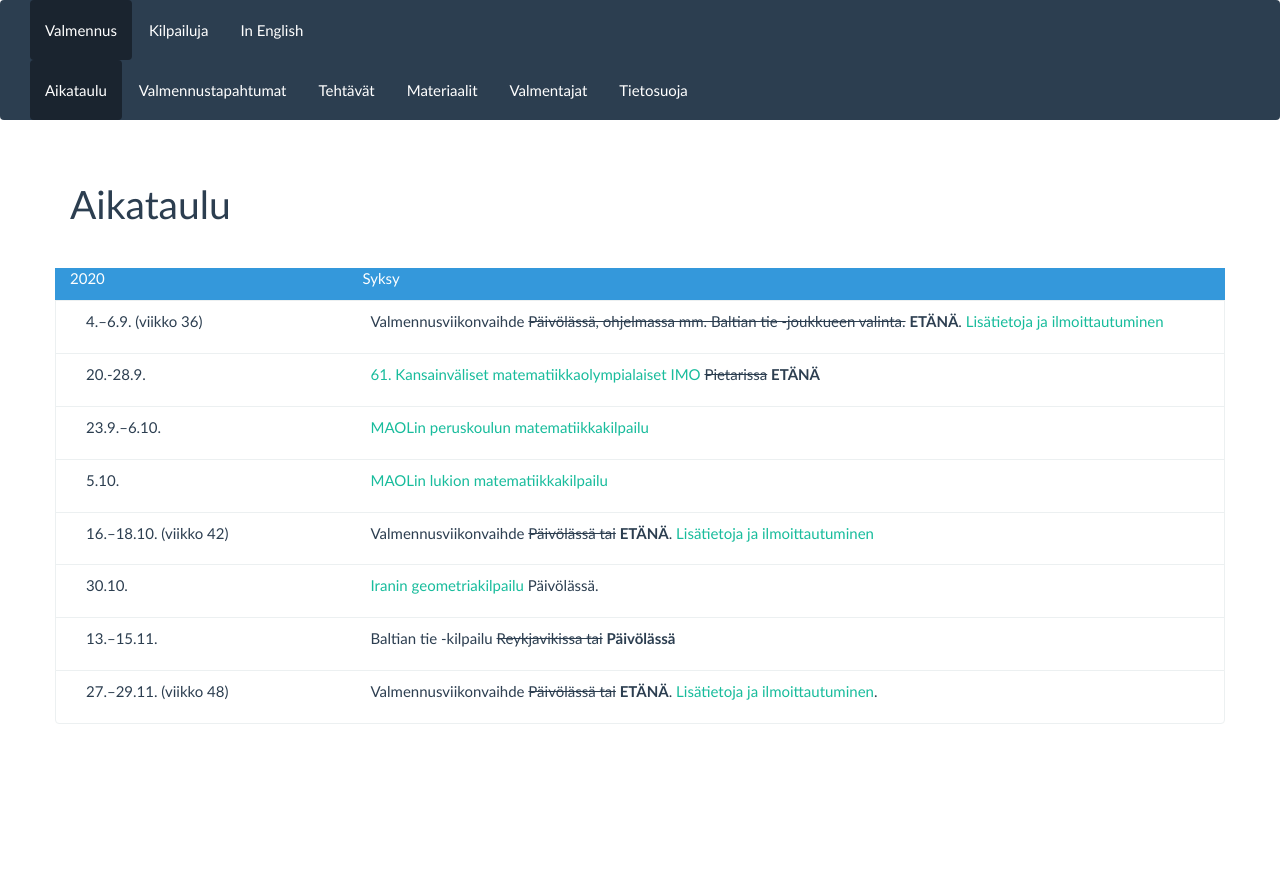
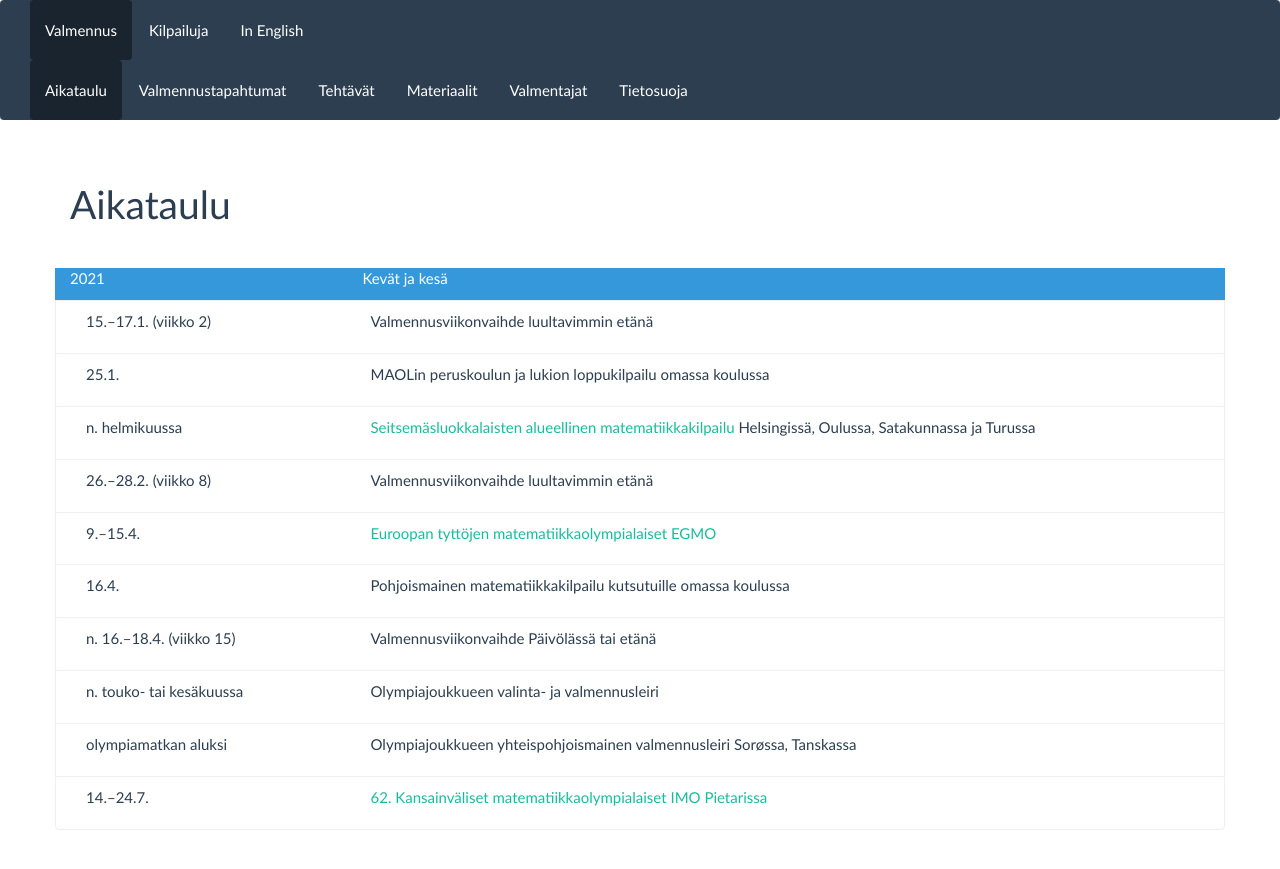
Before and after one commit to matematiikkakilpailut/matematiikkakilpailut.github.io, a Jekyll site: the page built from aikataulu/index.md, in a window 1280 px wide. Shown: the top 869 px of the page. Built offline with Jekyll 4.4.1, drawn with Linux system fonts in a browser that asks for light colours.

Commit message:
Kevään ja kesän 2021 aikataulu

```diff
--- a/aikataulu/index.md
+++ b/aikataulu/index.md
@@ -3,26 +3,29 @@ layout: page
 title: Aikataulu
 url: /aikataulu/
 aikataulu:
-  - pvm: "2020"
-    tapahtuma: "Syksy"
+  - pvm: "2021"
+    tapahtuma: "Kevät ja kesä"
     otsikko: true
-  - pvm: "4.&ndash;6.9. (viikko 36)"
-    tapahtuma: "Valmennus&shy;viikonvaihde ~~Päivölässä, ohjelmassa mm. Baltian tie -joukkueen valinta.~~ **ETÄNÄ**. [Lisätietoja ja ilmoittautuminen](2020W36/)"
-  - pvm: "20.-28.9."
-    tapahtuma: "[61. Kansain&shy;väliset matematiikka&shy;olympialaiset <abbr>IMO</abbr>](http://www.imo-official.org/year_info.aspx?year=2020) ~~Pietarissa~~
-    **ETÄNÄ**"
-  - pvm: "23.9.&ndash;6.10."
-    tapahtuma: "[MAOLin peruskoulun matematiikka&shy;kilpailu](https://maol.fi/neljan-tieteen-kisat/)"
-  - pvm: "5.10."
-    tapahtuma: "[MAOLin lukion matematiikka&shy;kilpailu](https://maol.fi/neljan-tieteen-kisat/)"
-  - pvm: "16.&ndash;18.10. (viikko 42)"
-    tapahtuma: "Valmennus&shy;viikonvaihde ~~Päivölässä tai~~ **ETÄNÄ**. [Lisätietoja ja ilmoittautuminen](2020W42/)"
-  - pvm: "30.10."
-    tapahtuma: "[Iranin geometria&shy;kilpailu](/IGO/) Päivölässä."
-  - pvm: "13.&ndash;15.11."
-    tapahtuma: "Baltian tie -kilpailu ~~Reykjavikissa tai~~ **Päivölässä**"
-  - pvm: "27.&ndash;29.11. (viikko 48)"
-    tapahtuma: "Valmennus&shy;viikonvaihde ~~Päivölässä tai~~ **ETÄNÄ**. [Lisätietoja ja ilmoittautuminen](2020W48/)."
+  - pvm: "15.&ndash;17.1. (viikko 2)"
+    tapahtuma: "Valmennus&shy;viikonvaihde luultavimmin etänä"
+  - tapahtuma: "MAOLin perus&shy;koulun ja lukion loppu&shy;kilpailu omassa koulussa"
+    pvm: "25.1."
+  - pvm: "n. helmikuussa"
+    tapahtuma: "[Seitsemäs&shy;luokkalaisten alueel&shy;linen matematiikka&shy;kilpailu](/seiskat/) Helsingissä, Oulussa, Sata&shy;kunnassa ja Turussa"
+  - pvm: "26.&ndash;28.2. (viikko 8)"
+    tapahtuma: "Valmennus&shy;viikonvaihde luultavimmin etänä"
+  - tapahtuma: "[Euroopan tyttöjen matematiikka&shy;olympialaiset <abbr>EGMO</abbr>](https://www.egmo.org/egmos/egmo10/)"
+    pvm: "9.&ndash;15.4."
+  - tapahtuma: "Pohjois&shy;mainen matematiikka&shy;kilpailu kutsutuille omassa koulussa"
+    pvm: "16.4."
+  - pvm: "n. 16.&ndash;18.4. (viikko 15)"
+    tapahtuma: "Valmennus&shy;viikonvaihde Päivölässä tai etänä"
+  - tapahtuma: "Olympia&shy;joukkueen valinta- ja valmennusleiri"
+    pvm: "n. touko- tai kesä&shy;kuussa"
+  - tapahtuma: "Olympia&shy;joukkueen yhteis&shy;pohjois&shy;mainen valmennus&shy;leiri Sorøssa, Tanskassa"
+    pvm: "olympiamatkan aluksi"
+  - tapahtuma: "[62. Kansain&shy;väliset matematiikka&shy;olympialaiset <abbr>IMO</abbr> Pietarissa](http://www.imo-official.org/year_info.aspx?year=2021)"
+    pvm: "14.&ndash;24.7."
 ---
 <div class="list-group">
 {% for a in page.aikataulu %}
```
